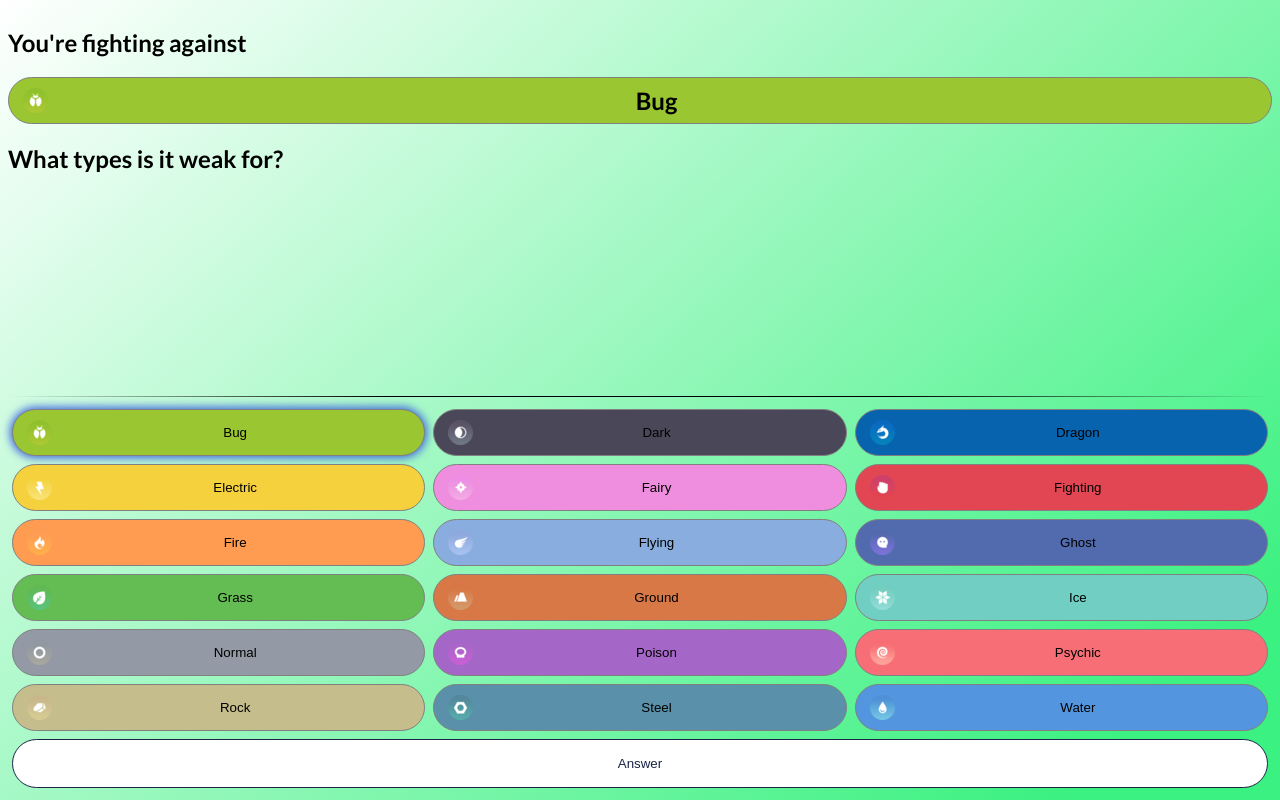
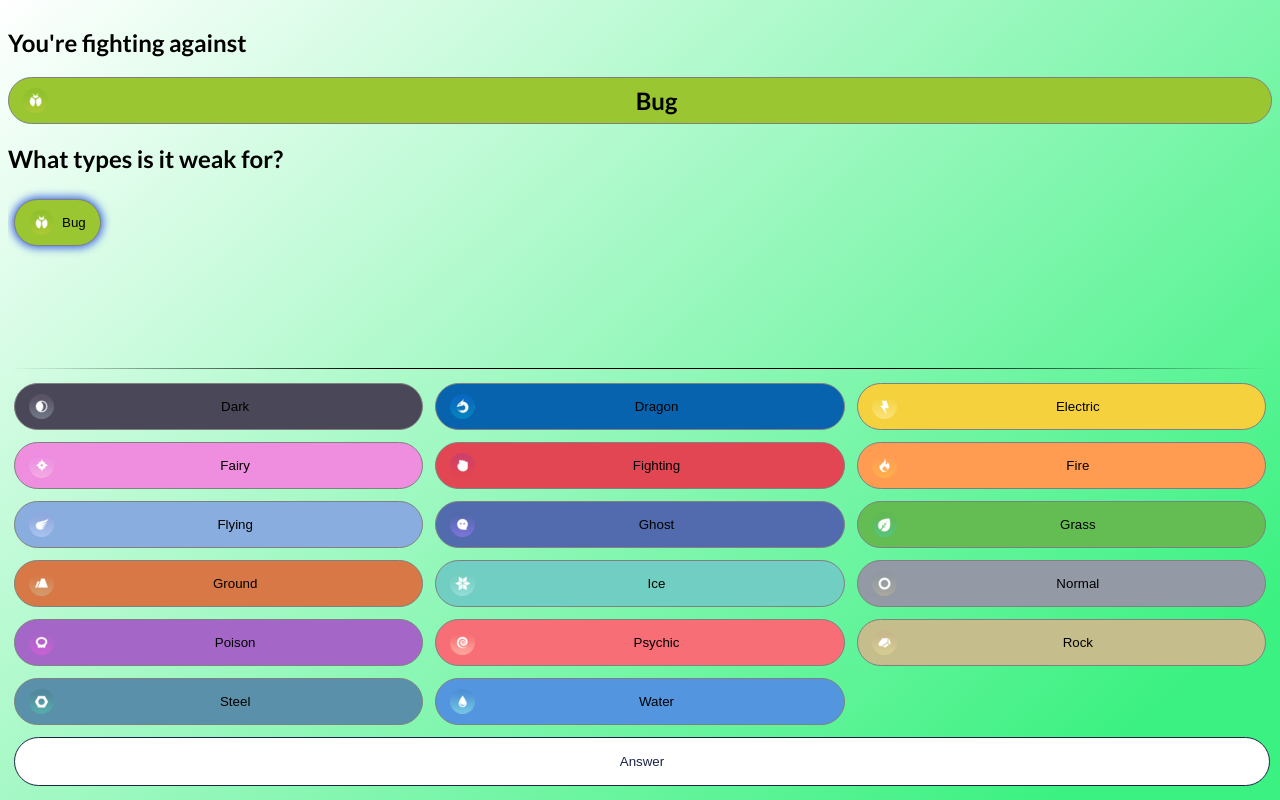
Before and after one commit to RubMertens/pokemon-type-counter, a React (Vite) app: page / in a window 1280 px wide. Both pictures are taken after a click on the button "Bug". Built offline with nearby package versions, Linux system fonts and the light colour scheme.

Commit message:
update way of selecting answers

```diff
--- a/src/App.css
+++ b/src/App.css
@@ -245,7 +245,7 @@ button {
   padding: 10px 14px;
   border-radius: 100px;
   border: 1px grey solid;
-  margin: 4px;
+  margin: 6px;
   transition: all 50ms linear;
   text-align: center;
 }
@@ -267,38 +267,78 @@ button.answer-button {
   0% {
     box-shadow: 0px 0px 8px 2px var(--wrong);
   }
-  50% {
+  70% {
     box-shadow: 0px 0px 8px 6px var(--wrong);
   }
   100% {
-    box-shadow: 0px 0px 8px 2px var(--wrong);
+    box-shadow: 0px 0px 8px 4px var(--wrong);
   }
 }
 @keyframes missed-answer {
   0% {
     box-shadow: 0px 0px 8px 2px var(--missed);
   }
-  50% {
+  70% {
     box-shadow: 0px 0px 8px 6px var(--missed);
   }
   100% {
-    box-shadow: 0px 0px 8px 2px var(--missed);
+    box-shadow: 0px 0px 8px 4px var(--missed);
   }
 }
+
+@keyframes correct-answer {
+  0% {
+    box-shadow: 0px 0px 8px 2px var(--correct);
+  }
+  70% {
+    box-shadow: 0px 0px 8px 6px var(--correct);
+  }
+  100% {
+    box-shadow: 0px 0px 8px 4px var(--correct);
+  }
+}
+
+@keyframes wrong-answer-icon {
+  0% {
+    transform: rotate3d(0);
+  }
+  100% {
+    transform: rotate3d(0, 1, 0, 180deg);
+    background: url('./assets/wrong.svg');
+  }
+}
+
+@keyframes correct-answer-icon {
+  0% {
+    transform: rotate3d(0);
+  }
+  100% {
+    transform: rotate3d(0, 1, 0, 180deg);
+    content: '✔';
+    background: url('./assets/correct.svg');
+  }
+}
+
 button.answer-button.selected {
   box-shadow: 0px 0px 8px 2px #3f65e0;
 }
 button.answer-button.correct {
-  animation: missed-answer 1.5s cubic-bezier(0.25, 0.46, 0.45, 0.94) infinite both;
+  animation: missed-answer 1.5s cubic-bezier(0.25, 0.46, 0.45, 0.94) normal both;
 }
 
 button.answer-button.selected.wrong {
-  animation: wrong-answer 1.5s cubic-bezier(0.25, 0.46, 0.45, 0.94) infinite both;
+  animation: wrong-answer 1.5s cubic-bezier(0.25, 0.46, 0.45, 0.94) normal both;
+}
+button.answer-button.selected.wrong::before {
+  transform-style: preserve-3d;
+  animation: wrong-answer-icon 1.5s cubic-bezier(0.25, 0.46, 0.45, 0.94) normal both;
 }
 button.answer-button.selected.correct {
-  /* background-color: var(--correct); */
-  animation: none;
-  box-shadow: inset 0px 0px 10px 6px var(--correct);
+  animation: correct-answer 1.5s cubic-bezier(0.25, 0.46, 0.45, 0.94) normal both;
+  box-shadow: 0px 0px 10px 6px var(--correct);
+}
+button.answer-button.selected.correct::before {
+  animation: correct-answer-icon 1.5s cubic-bezier(0.25, 0.46, 0.45, 0.94) normal both;
 }
 
 button.answer-button::before {
--- a/src/App.tsx
+++ b/src/App.tsx
@@ -6,6 +6,7 @@ import types from './assets/types.json'
 import { Question, QuestionType } from './components/Question'
 import _ from 'underscore'
 import { Type } from './components/Type'
+import { SelectedAnswers } from './components/SelectedAnswers'
 
 type TypeCounter = {
   weakAgainst: string[]
@@ -17,7 +18,6 @@ type TypeCounterMap = {
 type QuestionStates = 'busy' | 'correct' | 'wrong'
 
 function App() {
-  console.log(types)
   const [typeMap, setTypeMap] = useState(types as unknown as TypeCounterMap)
   const [questionCount, setQuestionCount] = useState(0)
 
@@ -35,38 +35,41 @@ function App() {
   useEffect(() => {
     setTypeForQuestion(typeKeys[randomInteger(0, typeKeys.length)])
     setQuestionType(randomInteger(0, 1) === 0 ? 'weakness' : 'strength')
-    setSelectedButtons([])
+    setSelectedAnswers([])
     setQuestionState('busy')
-
-    console.log(typeKeys)
   }, [questionCount, typeKeys])
 
   useEffect(() => {
     if (!typeMap || !typeForQuestion) return
-    console.log('effect setting correct answsers')
     if (questionType === 'weakness') {
-      setCorrectAnswers(typeMap[typeForQuestion].weakAgainst)
     } else {
       setCorrectAnswers(typeMap[typeForQuestion].strongAgainst)
     }
   }, [typeForQuestion, questionType, typeMap])
 
-  const [selectedButtons, setSelectedButtons] = useState<string[]>([])
+  const [selectedAnswers, setSelectedAnswers] = useState<string[]>([])
+  let unSelectedAnswers = _.difference(typeKeys, selectedAnswers)
+  if (questionState !== 'busy') {
+    unSelectedAnswers = _.difference(unSelectedAnswers, missedAnswers)
+  }
 
-  const handleButtonClick = (key: string) => {
+  const selectAnswer = (key: string) => {
     if (questionState !== 'busy') return
-    if (selectedButtons.includes(key)) {
-      console.log(selectedButtons, selectedButtons.indexOf(key))
-      selectedButtons.splice(selectedButtons.indexOf(key), 1)
-      console.log(selectedButtons)
-      setSelectedButtons([...selectedButtons])
-    } else {
-      setSelectedButtons((prev) => [...prev, key])
+    if (!selectedAnswers.includes(key)) {
+      setSelectedAnswers((prev) => [...prev, key])
+    }
+  }
+
+  const deselectAnswer = (key: string) => {
+    if (questionState !== 'busy') return
+    if (selectedAnswers.includes(key)) {
+      selectedAnswers.splice(selectedAnswers.indexOf(key), 1)
+      setSelectedAnswers([...selectedAnswers])
     }
   }
 
   const isButtonSelected = (key: string) => {
-    return selectedButtons.includes(key)
+    return selectedAnswers.includes(key)
   }
   const isButtonCorrectAnswer = (key: string) => {
     return correctAnswers.includes(key)
@@ -84,19 +87,19 @@ function App() {
   }
 
   const handleAnswerButtonClick = () => {
-    correctAnswers.sort()
-    selectedButtons.sort()
-    if (_.isEqual(selectedButtons, correctAnswers)) {
+    const localCorrect = [...correctAnswers].sort()
+    const localSelected = [...selectedAnswers].sort()
+    if (_.isEqual(localSelected, localCorrect)) {
       //answered correctly!
       setQuestionState('correct')
     } else {
       setQuestionState('wrong')
 
       //calculate missed answers
-      setMissedAnswers(_.difference(correctAnswers, selectedButtons))
+      setMissedAnswers(_.difference(correctAnswers, selectedAnswers))
 
       //calculate wrongly selected answers
-      setWronglySelectedAnswers(_.difference(selectedButtons, correctAnswers))
+      setWronglySelectedAnswers(_.difference(selectedAnswers, correctAnswers))
     }
   }
 
@@ -106,48 +109,36 @@ function App() {
 
   return (
     <div className="App">
-      <header></header>
+      <header>{correctAnswers.join(',')}</header>
       <main>
         <section>
           {/* {correctAnswers?.join(',')} */}
           <Question type={typeForQuestion} questionType={questionType} />
-          {questionState === 'correct' ? <div>You answered correctly!</div> : ''}
-          {questionState === 'wrong' ? (
-            <div>
-              <h3>Sadly your answer is wrong</h3>
-              {missedAnswers.length > 0 && (
-                <p className="feedback">
-                  You missed{' '}
-                  {missedAnswers.map((a) => (
-                    <Type type={a} />
-                  ))}
-                </p>
-              )}
-              {wronglySelectedAnswers.length > 0 && (
-                <p className="feedback">
-                  You wrongly chose:{' '}
-                  {wronglySelectedAnswers.map((a) => (
-                    <Type type={a} />
-                  ))}
-                </p>
-              )}
-            </div>
-          ) : (
-            ''
-          )}
+
+          {selectedAnswers.map((a) => (
+            <button key={a} className={'answer-button ' + classNameForButton(a)} onClick={() => deselectAnswer(a)}>
+              {a}
+            </button>
+          ))}
+          {questionState !== 'busy' &&
+            missedAnswers.map((a) => (
+              <button key={a} className={'answer-button ' + classNameForButton(a)}>
+                {a}
+              </button>
+            ))}
         </section>
       </main>
       <footer>
         <span className="fade-rule"></span>
         <div className="buttons">
-          {typeKeys.map((tk) => (
+          {unSelectedAnswers.map((a) => (
             <button
-              key={tk}
-              value={tk}
-              onClick={() => handleButtonClick(tk)}
-              className={'answer-button ' + classNameForButton(tk)}
+              key={a}
+              value={a}
+              onClick={() => selectAnswer(a)}
+              className={'answer-button ' + classNameForButton(a)}
             >
-              {tk}
+              {a}
             </button>
           ))}
         </div>
--- /dev/null
+++ b/src/components/SelectedAnswers.tsx
@@ -0,0 +1,30 @@
+import { FunctionComponent } from 'react'
+import _ from 'underscore'
+import { Type } from './Type'
+
+export const SelectedAnswers: FunctionComponent<{
+  selectedAnswers: string[]
+  correctAnswers?: string[]
+  wrongAnswers?: string[]
+}> = ({ selectedAnswers, correctAnswers, wrongAnswers }) => {
+  const classNamesFor = (key: string) => {
+    const classes: string[] = []
+    if (correctAnswers?.includes(key)) {
+      classes.push(key)
+    }
+    if (wrongAnswers?.includes(key)) {
+      classes.push(key)
+    }
+  }
+
+  const missingKeysFromCorrectAnswers = _.difference(correctAnswers ?? [], selectedAnswers)
+  return (
+    <div className="selected-answers">
+      {selectedAnswers.map((a) => (
+        <span className="">
+          <Type type={a} key={a} />
+        </span>
+      ))}
+    </div>
+  )
+}
```
Also changed, not shown: src/assets/correct.svg (added), src/assets/wrong.svg (added).
